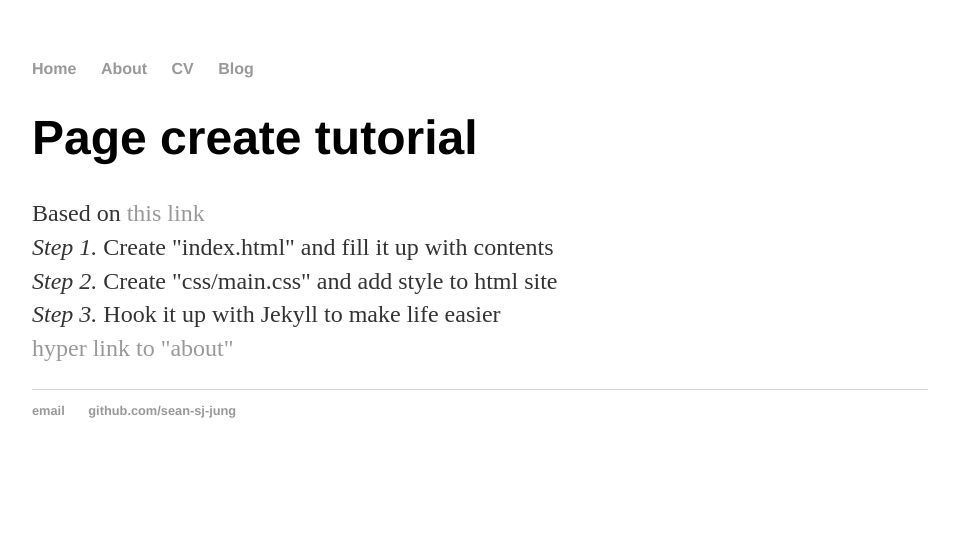
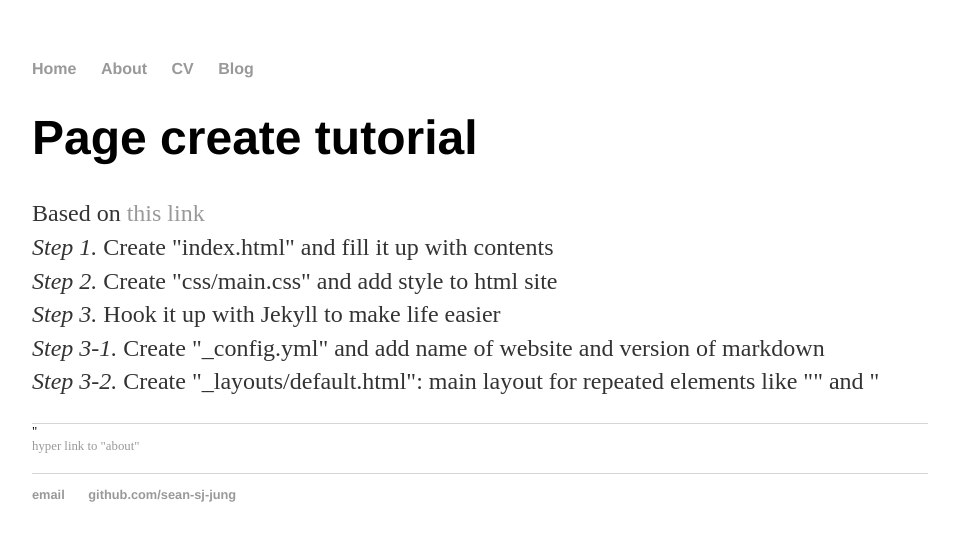
Before and after one commit to sean-sj-jung/sean-sj-jung.github.io, a Jekyll site: the page built from index.html, in a window 1280 px wide. Shown: the top 541 px of the page, without its empty margins (160-1119 px from the left). Built offline with Jekyll 4.4.1, drawn with Linux system fonts in a browser that asks for light colours.

Commit message:
Update index.html

```diff
--- a/index.html
+++ b/index.html
@@ -9,6 +9,8 @@ title: S. J.
 		<em> Step 1. </em> Create "index.html" and fill it up with contents <br>
 		<em> Step 2. </em> Create "css/main.css" and add style to html site <br>
 		<em> Step 3. </em> Hook it up with Jekyll to make life easier <br>
+		<em> Step 3-1. </em> Create "_config.yml" and add name of website and version of markdown <br>
+		<em> Step 3-2. </em> Create "_layouts/default.html": main layout for repeated elements like "<head>" and "<footer>" <br>
 
 		<a href="/about">hyper link to "about"</a></p>
 </div><!-- /.blurb -->
```
